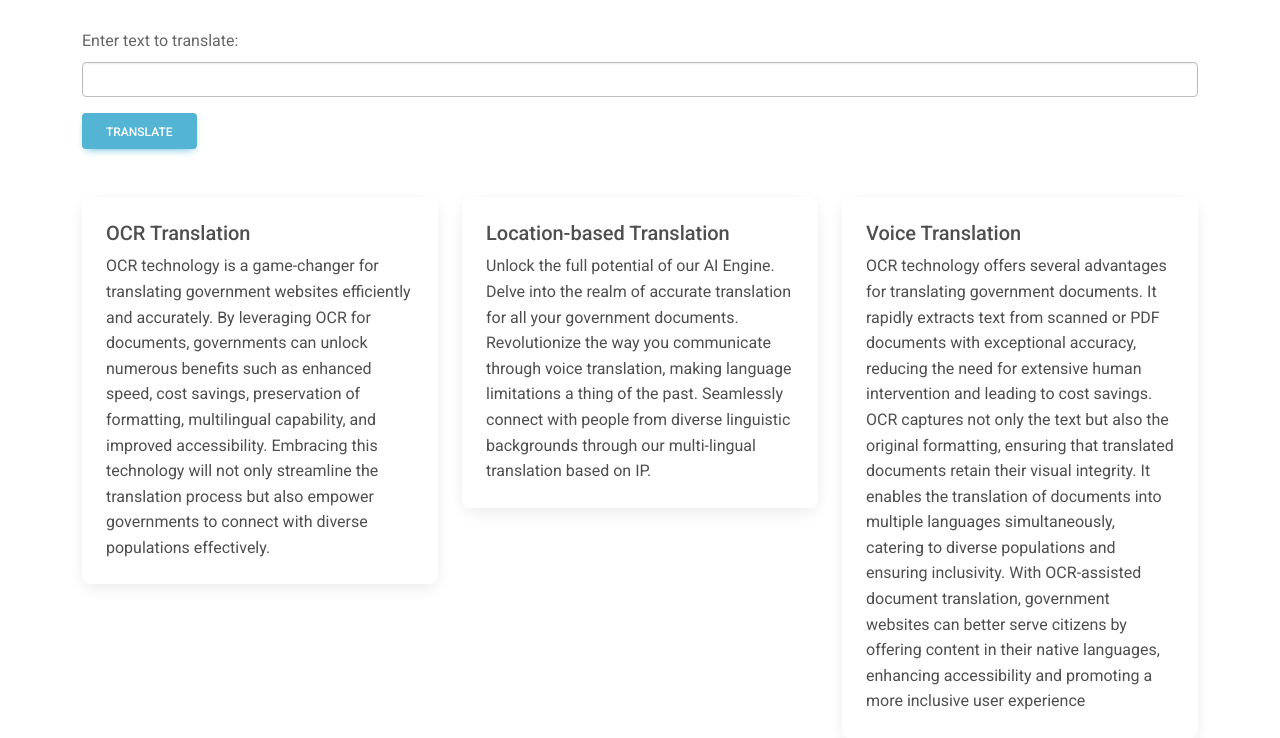
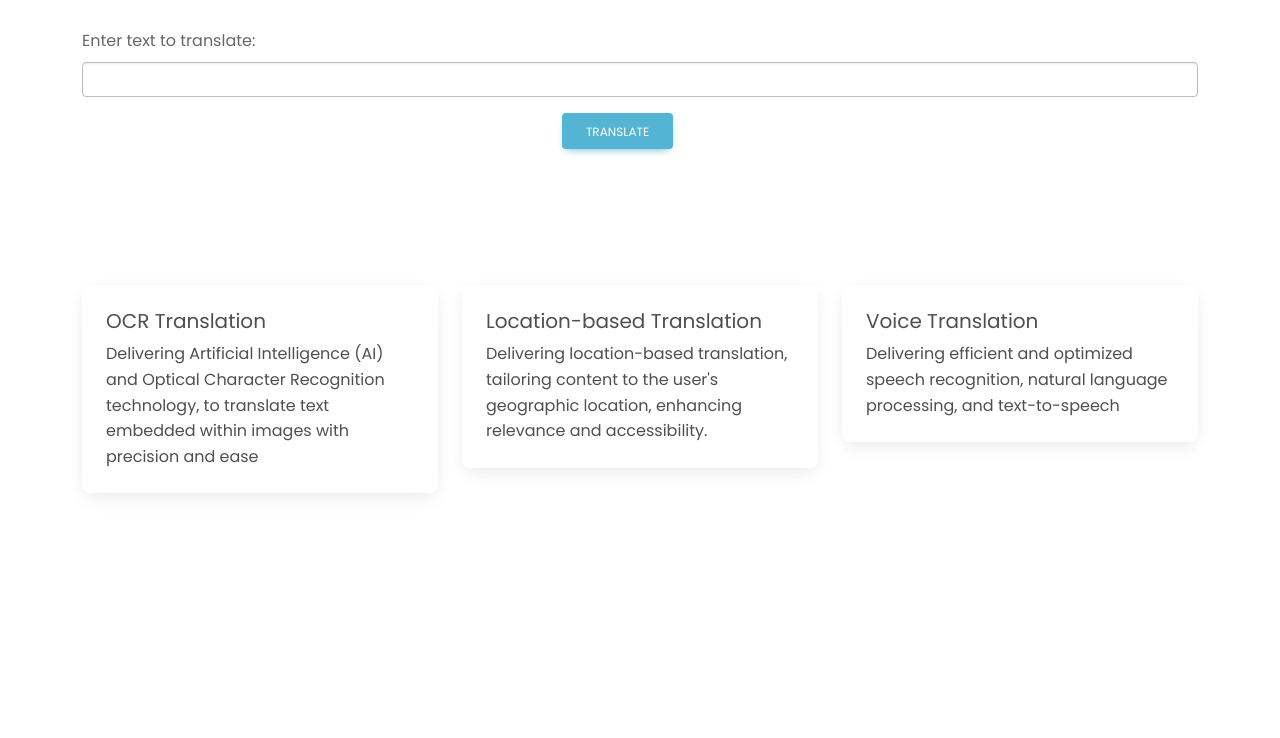
Before and after one commit to JohnRuben717/English-To-Hindi-Transaltion, a plain HTML site: page templates/index.html in a window 1280 px wide. Shown: the part 116-854 px from the top of the page. After the commit the page ends 800 px from the top, so only its background shows below. Drawn offline with nearby package versions, Linux system fonts and the light colour scheme.

Commit message:
final prototype

```diff
--- a/templates/index.html
+++ b/templates/index.html
@@ -11,30 +11,35 @@
     <!-- Font Awesome -->
     <link href="https://cdnjs.cloudflare.com/ajax/libs/font-awesome/6.0.0/css/all.min.css" rel="stylesheet" />
     <!-- Google Fonts -->
-    <link href="https://fonts.googleapis.com/css?family=Roboto:300,400,500,700&display=swap" rel="stylesheet" />
+    <!-- <link href="https://fonts.googleapis.com/css?family=Roboto:300,400,500,700&display=swap" rel="stylesheet" /> -->
     <!-- MDB -->
     <link href="https://cdnjs.cloudflare.com/ajax/libs/mdb-ui-kit/6.4.2/mdb.min.css" rel="stylesheet" />
+
+    <link rel="stylesheet" href="https://fonts.googleapis.com/css?family=Poppins">
 </head>
+<style>
+    body {
+    font-family: "Poppins", sans-serif;
+    }
+</style>
 
 <body>
     <div class="container" id="main">
-        <h1 class="text-center my-5">English to Hindi Translator</h1>
+        <h1 class="text-center my-5">TRANSLATOR-PROTOTYPE</h1>
         <form id="translation-form">
             <div class="mb-3">
                 <label for="input-text" class="form-label">Enter text to translate:</label>
                 <input type="text" class="form-control" id="inputtext" name="input-text">
             </div>
-            <button type="button" id = "button1" class="btn btn-info">Translate</button>
+            <button type="button" id = "button1" class="btn btn-info" style="margin-left:43%;">Translate</button>
         </form>
-        <div id="translation-result" class="mt-5"></div>
+        <div id="translation-result" class="h4 mt-5 alert alert-success" style="visibility: hidden;"></div>
         <div class="row mt-5">
             <div class="col-md-4" id="one">
                 <div class="card">
                     <div class="card-body">
                         <h5 class="card-title">OCR Translation</h5>
-                        <p class="card-text">OCR technology is a game-changer for translating government websites efficiently and accurately. By leveraging OCR for documents,
-                             governments can unlock numerous benefits such as enhanced speed, cost savings, preservation of formatting, multilingual capability, and improved accessibility.
-                             Embracing this technology will not only streamline the translation process but also empower governments to connect with diverse populations effectively.</p>
+                        <p class="card-text">Delivering Artificial Intelligence (AI) and Optical Character Recognition technology, to translate text embedded within images with precision and ease</p>
                     </div>
                 </div>
             </div>
@@ -42,22 +47,15 @@
                 <div class="card">
                     <div class="card-body">
                         <h5 class="card-title">Location-based Translation</h5>
-                        <p class="card-text">Unlock the full potential of our AI Engine. Delve into the realm of accurate translation for all your government documents.
-                             Revolutionize the way you communicate through voice translation, making language limitations a thing of the past.
-                             Seamlessly connect with people from diverse linguistic backgrounds through our multi-lingual translation based on IP.</p>
+                        <p class="card-text">Delivering location-based translation, tailoring content to the user's geographic location, enhancing relevance and accessibility.</p>
                     </div>
                 </div>
             </div>
             <div class="col-md-4" id="three">
                 <div class="card">
                     <div class="card-body">
-                        <h5 class="card-title">Voice Translation</h5>
-                        <p class="card-text">OCR technology offers several advantages for translating government documents.
-                            It rapidly extracts text from scanned or PDF documents with exceptional accuracy, reducing the need for extensive human intervention and leading to cost savings.
-                             OCR captures not only the text but also the original formatting, ensuring that translated documents retain their visual integrity.
-                             It enables the translation of documents into multiple languages simultaneously, catering to diverse populations and ensuring inclusivity.
-                             With OCR-assisted document translation, government websites can better serve citizens by offering content in their native languages,
-                             enhancing accessibility and promoting a more inclusive user experience</p>
+                        <h5 class="card-title center">Voice Translation</h5>
+                        <p class="card-text">Delivering efficient and optimized speech recognition, natural language processing, and text-to-speech </p>
                     </div>
                 </div>
             </div>
@@ -65,8 +63,9 @@
     </div>
     <script src="https://ajax.googleapis.com/ajax/libs/jquery/3.5.1/jquery.min.js"></script>
     <script>
-
+        document.getElementById("")
         document.getElementById('button1').addEventListener('click', function() {
+            document.getElementById("translation-result").removeAttribute("style");
         // Make an asynchronous POST request to the Flask server
         const textInput = document.getElementById('inputtext').value;
         fetch('/translate', {
```
Also changed, not shown: 1 other file.
